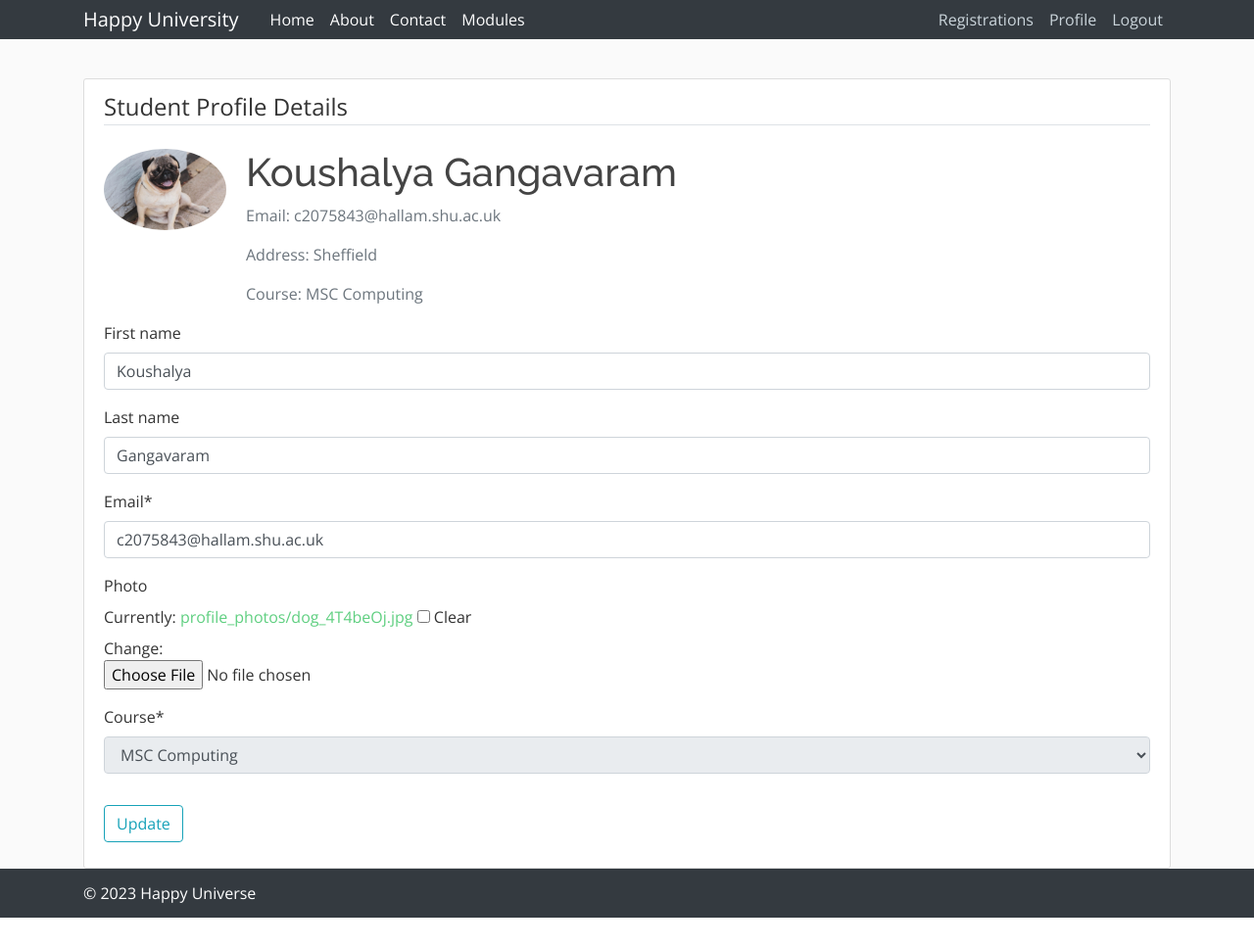
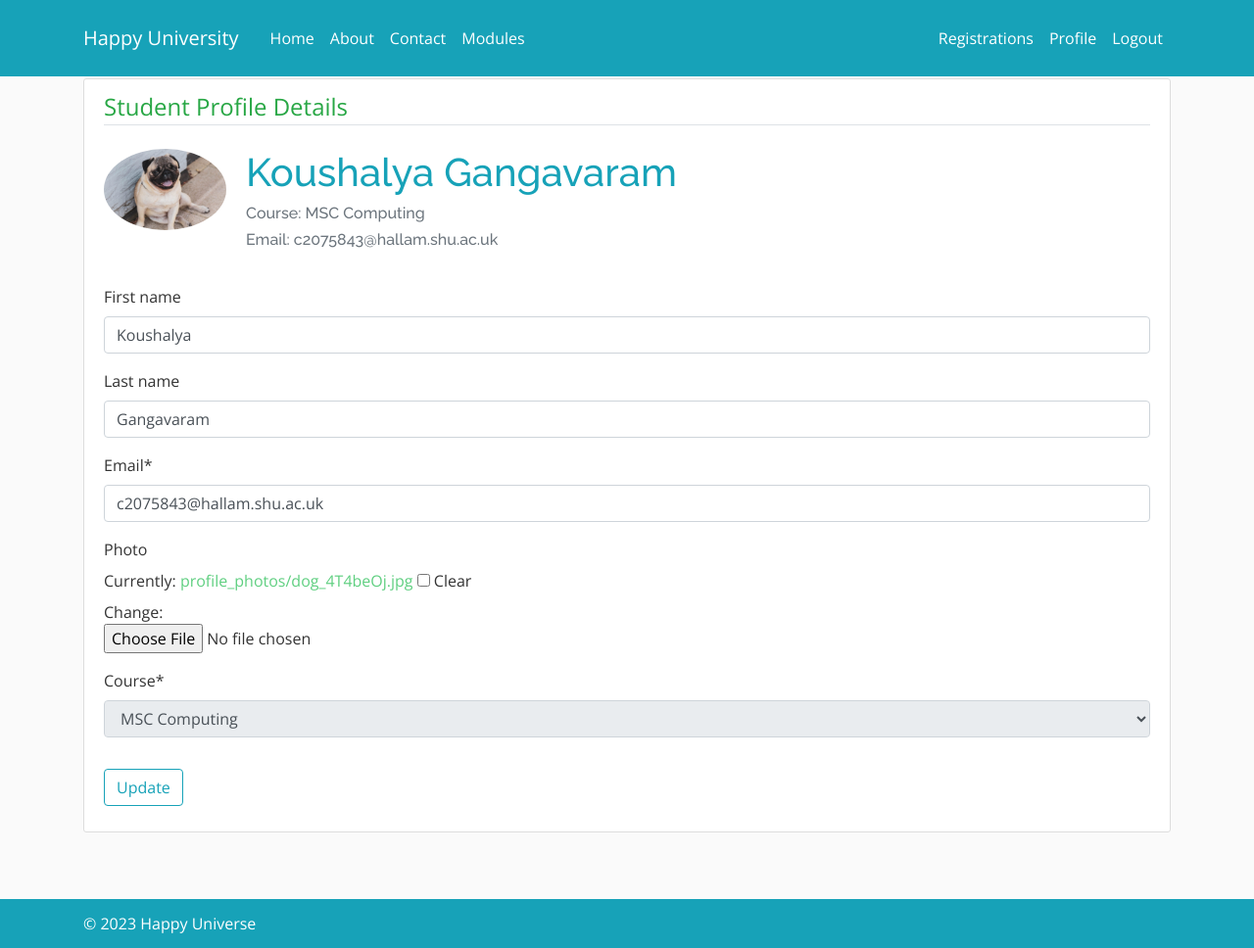
Before and after one commit to c2075843/registrationApp, a Django app: page /accounts/profile/ in a window 1280 px wide. Shown: the whole page at 98% size. Before the commit the page ends 937 px from the top, so only its background shows below. Run offline with Django 4.2, Linux system fonts and the light colour scheme; a user stored in the database is signed in; data comes from the database, SQL or seed files in the repository; both versions use the stored data as it was after the commit; some libraries are stand-ins or nearby versions.

Commit message:
minor fix

```diff
--- a/accounts/templates/accounts/profile.html
+++ b/accounts/templates/accounts/profile.html
@@ -6,7 +6,7 @@
 <div class="container">
     <div class="content-section" data-aos="fade-up"
     data-aos-duration="3000">
-    <legend class="border-bottom mb-4"> Student Profile Details</legend>
+    <legend class="border-bottom mb-4 text-success " > Student Profile Details</legend>
     <div class="media" data-aos="fade-right"
     data-aos-offset="300"
     data-aos-easing="ease-in-sine">
@@ -15,26 +15,24 @@
 
     <div class="media-body">
 
-    <h2 class="account-heading" data-aos="fade-up"
+    <h2 class="account-heading text-info" data-aos="fade-up"
     data-aos-duration="3000">{{user.first_name}}  {{user.last_name}}</h2>
-    <p class="text-secondary" data-aos="fade-up"
-    data-aos-duration="3000">Email: {{user.email}}</p>
-    <p class="text-secondary" data-aos="fade-up"
-    data-aos-duration="3000">Address: {{user.student.address}}</p>
-    <p class="text-secondary" data-aos="fade-up"
-    data-aos-duration="3000">Course: {{user.student.course}}</p>
+    <h6 class="text-secondary" data-aos="fade-up"
+    data-aos-duration="3000">Course: {{user.student.course}}</h6>
+    <h6 class="text-secondary" data-aos="fade-up"
+    data-aos-duration="3000">Email: {{user.email}}</h6>
+
 
 
     </div>
 
     </div>
+    <br>
     <form method="POST" enctype="multipart/form-data">
 
 {% csrf_token %}
 
 <fieldset class="form-group">
-
-
 
 {{ u_form|crispy}}
 {{ p_form|crispy}}
@@ -44,7 +42,7 @@
 <div class="form-group">
 
 <button class="btn btn-outline-info" type="submit" data-aos="fade-up"
-data-aos-duration="3000">Update</button>
+data-aos-duration="2000">Update</button>
 
 </div>
 
@@ -52,7 +50,7 @@ data-aos-duration="3000">Update</button>
 
     </div>
 </div>
-
+<br><br>
 
 {% endblock content %}
 
@@ -73,4 +71,5 @@ data-aos-duration="3000">Update</button>
 
 </div>
 
+
 {% endblock %}
--- a/courseapp/static/css/style.css
+++ b/courseapp/static/css/style.css
@@ -458,12 +458,13 @@ section {
   text-transform: uppercase;
   font-family: "Poppins", sans-serif;
   color: #37423b;
+
 }
 
 .breadcrumbs {
   margin-top: 73px;
   text-align: center;
-  background: #5fcf80;
+  background: #17a2b8;
   padding: 30px 0;
   color: #fff;
 }
@@ -1598,6 +1599,11 @@ a.article-title:hover {
   text-decoration: none;
 }
 
+.navbar {
+  margin: 0;
+  padding: 19px;
+}
+
 .footer {
   position: absolute;
   bottom: 0;
--- a/courseapp/templates/courseapp/about.html
+++ b/courseapp/templates/courseapp/about.html
@@ -5,7 +5,7 @@
     <!-- ======= Breadcrumbs ======= -->
     <div class="breadcrumbs" data-aos="fade-in">
       <div class="container">
-        <h2>About Us</h2>
+        <h2 class="text-white">About Us</h2>
         <p>Est dolorum ut non facere possimus quibusdam eligendi voluptatem. Quia id aut similique quia voluptas sit quaerat debitis. Rerum omnis ipsam aperiam consequatur laboriosam nemo harum praesentium. </p>
       </div>
     </div><!-- End Breadcrumbs -->
--- a/courseapp/templates/courseapp/base.html
+++ b/courseapp/templates/courseapp/base.html
@@ -40,7 +40,7 @@
 
 <body>
   <header class="site-header ">
-    <nav class="navbar navbar-expand-md navbar-dark bg-dark text-white fixed-top">
+    <nav class="navbar navbar-expand-md navbar-dark bg-info text-white fixed-top">
       <div class="container">
         <a class="navbar-brand mr-4" href="{% url 'courseapp:home' %}">Happy University</a>
         <button class="navbar-toggler" type="button" data-toggle="collapse" data-target="#navbarToggle"
@@ -55,19 +55,19 @@
             <a class="nav-item nav-link text-white" href="{% url 'courseapp:module_list' %}">Modules</a>
           </div>
           <!-- Navbar Right Side -->
-          <div class="navbar-nav">
+          <div class="navbar-nav text-white">
 
             {% if user.is_authenticated %}
-            <a class="nav-item nav-link" href="{% url 'courseapp:registrations' %}">Registrations</a>
-            <a class="nav-item nav-link" href="{% url 'accounts:profile' %}">Profile</a>
-            <a class="nav-item nav-link" href="{% url 'accounts:logout' %}">Logout</a>
+            <a class="nav-item nav-link text-white" href="{% url 'courseapp:registrations' %}">Registrations</a>
+            <a class="nav-item nav-link text-white" href="{% url 'accounts:profile' %}">Profile</a>
+            <a class="nav-item nav-link text-white" href="{% url 'accounts:logout' %}">Logout</a>
 
 
             {% else %}
 
-            <a class="nav-item nav-link" href="{% url 'accounts:login' %}">Login</a>
+            <a class="nav-item nav-link text-white" href="{% url 'accounts:login' %}">Login</a>
 
-            <a class="nav-item nav-link" href="{% url 'accounts:register' %}">Register</a>
+            <a class="nav-item nav-link text-white" href="{% url 'accounts:register' %}">Register</a>
 
             {% endif %}
 
@@ -100,9 +100,9 @@
 
 
   <!-- ======= Footer ======= -->
-  <footer class="footer bg-dark">
+  <footer class="footer bg-info">
     <div class="container">
-      <p class='text-white'>&copy; 2023 Happy Universe</p>
+      <p class='text-white '>&copy; 2023 Happy Universe</p>
     </div>
   </footer>
 
--- a/courseapp/templates/courseapp/course_detail.html
+++ b/courseapp/templates/courseapp/course_detail.html
@@ -9,7 +9,7 @@
   <!-- ======= Breadcrumbs ======= -->
   <div class="breadcrumbs" data-aos="fade-in">
     <div class="container">
-      <h2 class="text-">{{ course.name }} Details</h2>
+      <h2 class="text-white">{{ course.name }} Details</h2>
     </div>
   </div><!-- End Breadcrumbs -->
 
--- a/courseapp/templates/courseapp/home.html
+++ b/courseapp/templates/courseapp/home.html
@@ -145,7 +145,7 @@
 
 
         {% for course in courses %}
-        <div class="col-lg-3 col-md-6 d-flex align-items-stretch mt-4 mt-md-0">
+        <div class="col-lg-3 col-md-6 d-flex align-items-stretch mt-4 mt-md-0 mb-4">
           <div class="card" style="width: 18rem;">
 
             <div class="card-body">
```
Also changed, not shown: accounts/templates/accounts/login.html (+13 -6 lines), accounts/templates/accounts/logout.html (+7 -1 lines), accounts/templates/accounts/register.html (+9 -5 lines), courseapp/templates/courseapp/module_detail.html (+8 -3 lines), courseapp/templates/courseapp/module_list.html (+4 -7 lines), courseapp/templates/courseapp/registrations.html (+19 -6 lines), courseapp/views.py (+22 -3 lines), db.sqlite3, media/profile_photos/DP_daqY1b5.jpg (added), media/profile_photos/istockphoto-1224088129-612x612.jpg (added).
